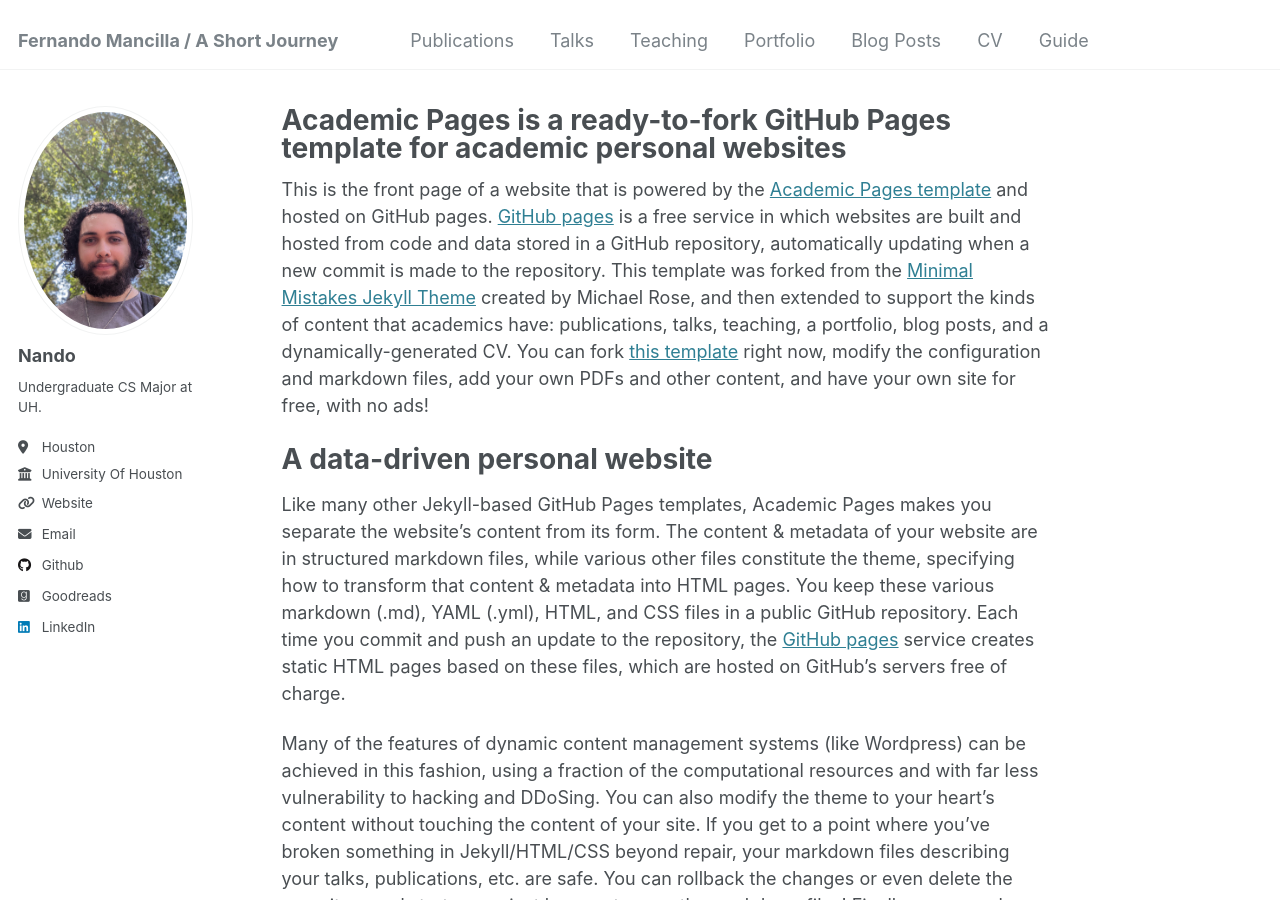
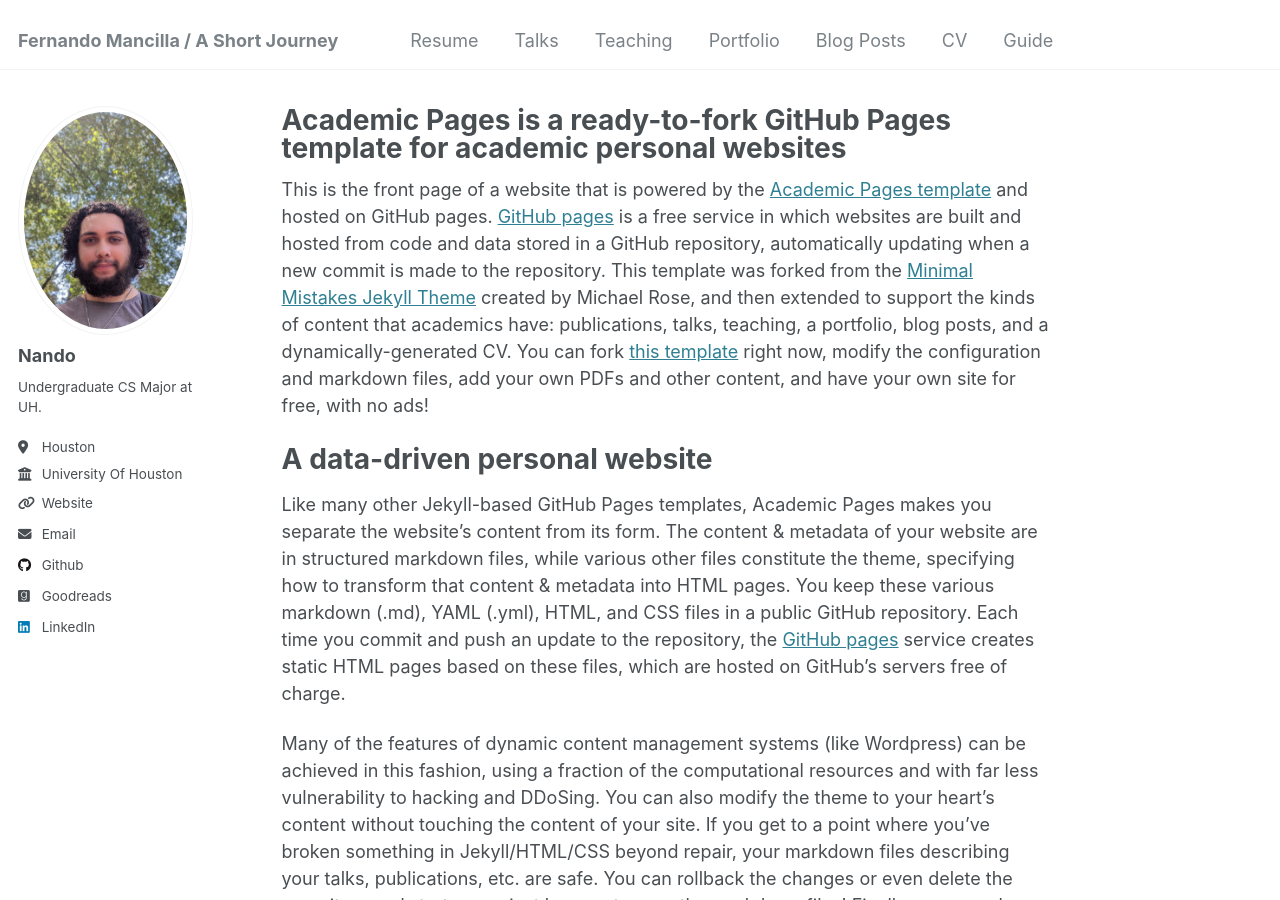
Before and after one commit to FerMan2001/FerMan2001.github.io, a Jekyll site: the page built from _pages/about.md, in a window 1280 px wide and 900 px high. Built offline with Jekyll 4.4.1, drawn with Linux system fonts in a browser that asks for light colours.

Commit message:
Update navigation.yml

```diff
--- a/_data/navigation.yml
+++ b/_data/navigation.yml
@@ -5,8 +5,8 @@
 # prevent it from being included in the site.
 
 main:
-  - title: "Publications"
-    url: /publications/
+  - title: "Resume"
+    url: https://github.com/FerMan2001/FerMan2001.github.io/blob/master/files/Resume.pdf
 
   - title: "Talks"
     url: /talks/
```
